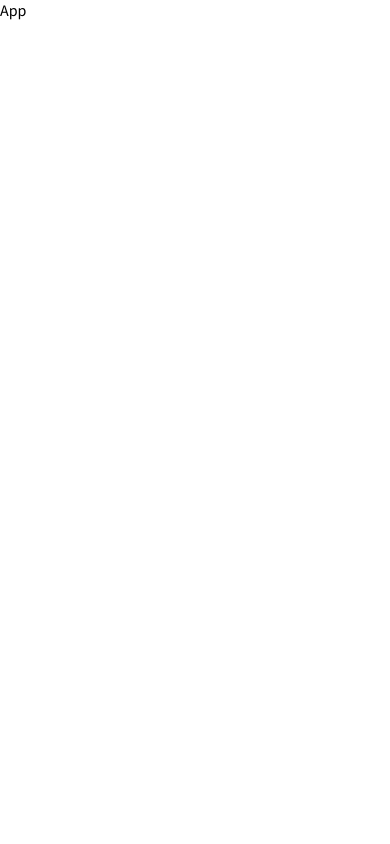
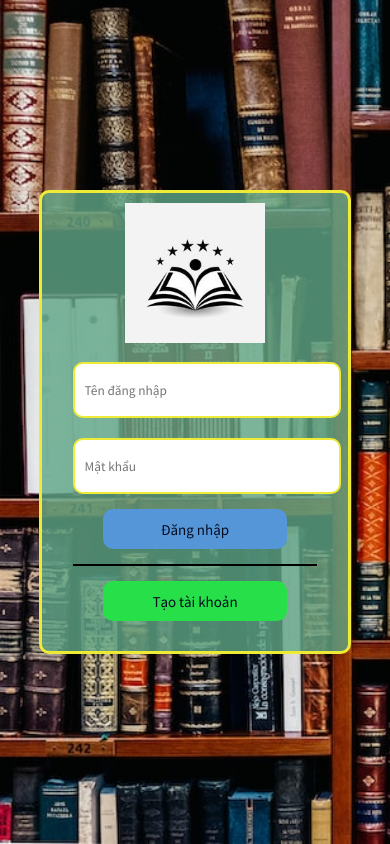
Before and after one commit to datism/library_management_fe, a React (Create React App) app: page /login in a window 390 px wide. Built offline with nearby package versions, Linux system fonts and the light colour scheme.

Commit message:
feat: login

```diff
--- a/src/App.js
+++ b/src/App.js
@@ -1,7 +1,16 @@
+import { BrowserRouter, Routes, Route } from 'react-router-dom';
+
 import './App.css';
+import Login from './pages/Login';
 
 function App() {
-  return <div>App</div>;
+  return (
+    <BrowserRouter>
+      <Routes>
+        <Route path="/login" element={<Login />} />
+      </Routes>
+    </BrowserRouter>
+  );
 }
 
 export default App;
--- /dev/null
+++ b/src/pages/Login.jsx
@@ -0,0 +1,102 @@
+import { useEffect, useState } from 'react';
+import { useNavigate } from 'react-router-dom';
+
+import './index.css';
+
+function Login() {
+  const [response, setResponse] = useState();
+  const navigate = useNavigate();
+
+  useEffect(() => {
+    document.addEventListener('keydown', handleEnter);
+
+    return () => document.removeEventListener('keydown', handleEnter);
+  });
+
+  var username, password;
+  const CheckValidate = () => {
+    username = document.getElementById('username').value;
+    let warning = document.getElementById('warning1');
+    // Show warning if username is empty
+    if (username) {
+      warning.classList.add('hidden');
+    } else warning.classList.remove('hidden');
+
+    password = document.getElementById('password').value;
+    warning = document.getElementById('warning2');
+    // Show warning if password is empty
+    if (password) {
+      warning.classList.add('hidden');
+    } else warning.classList.remove('hidden');
+  };
+
+  const handleLogin = async () => {
+    document.querySelector('#warning3').classList.add('hidden');
+    CheckValidate();
+
+    if (username && password) {
+      // login API
+
+      const res = {
+        accessToken: '',
+        username: 'duc',
+      };
+      setResponse(res);
+
+      if (typeof res === 'string') {
+        document.querySelector('#warning3').classList.remove('hidden');
+      } else {
+        localStorage.setItem('accessToken', res.accessToken);
+        localStorage.setItem('username', res.user.username);
+        navigate('/');
+      }
+    }
+  };
+
+  const handleSignup = () => {
+    navigate('/register');
+  };
+
+  const handleEnter = (e) => {
+    if (e.keyCode === 13) {
+      handleLogin();
+    }
+  };
+
+  return (
+    <div className="background">
+      <div className="login-box">
+        <img src="images/library.jpeg" alt="logo" className="logo" />
+        <input
+          id="username"
+          className="input-form"
+          placeholder="Tên đăng nhập"
+        />
+        <p id="warning1" className="warning hidden">
+          Cần nhập tên đăng nhập!!!
+        </p>
+        <input
+          id="password"
+          type="password"
+          className="input-form"
+          placeholder="Mật khẩu"
+        />
+        <p id="warning2" className="warning hidden">
+          Cần nhập mật khẩu!!!
+        </p>
+        <p id="warning3" className="warning hidden">
+          {typeof response === 'string' ? response : ''}
+        </p>
+        <button className="button-form button-blue" onClick={handleLogin}>
+          Đăng nhập
+        </button>
+        <div className="line"></div>
+        <button className="button-form button-green" onClick={handleSignup}>
+          Tạo tài khoản
+        </button>
+      </div>
+    </div>
+  );
+}
+
+export default Login;
--- /dev/null
+++ b/src/pages/index.css
@@ -0,0 +1,247 @@
+.background {
+  display: flex;
+  justify-content: center;
+  width: 100%;
+  height: 100%;
+  background: url('/public/images/login_layout.jpeg') no-repeat;
+  background-size: cover;
+  overflow-y: auto;
+  align-items: center;
+}
+
+.login-box {
+  display: block;
+  align-items: center;
+  text-align: center;
+  width: 360px;
+  height: max-content;
+  padding-bottom: 20px;
+  background-color: rgba(96, 167, 136, 0.8);
+  border: 3px solid rgb(238, 235, 55);
+  border-radius: 10px;
+}
+
+.register-box {
+  width: 90%;
+  max-width: 800px;
+  margin: auto;
+}
+
+.info {
+  display: flex;
+  margin: 0;
+  height: max-content;
+}
+
+.authen-info {
+  width: 35%;
+}
+
+.acc-info {
+  width: 55%;
+  margin: 0 30px 0 20px;
+  display: flex;
+  flex-direction: column;
+  align-items: center;
+}
+
+.acc-info .name-phone {
+  display: flex;
+  width: 100%;
+}
+
+.logo {
+  margin-top: 10px;
+  width: 140px;
+}
+
+.input-form {
+  border-radius: 10px;
+  border: 2px solid rgb(238, 235, 55);
+  background-color: white;
+  height: 44px;
+  width: 80%;
+  font-size: 12pt;
+  margin: 15px 10% 5px 10%;
+  padding-left: 10px;
+}
+
+.register-box .input-form {
+  margin: 15px 0 5px 20px;
+}
+
+#register-name {
+  margin-left: 0;
+}
+
+#register-phone {
+  width: 60%;
+}
+
+#register-email {
+  margin-left: 0;
+  width: 100%;
+}
+
+#register-gender {
+  display: flex;
+  height: 50px;
+  width: max-content;
+  margin: 15px 0 5px 0;
+  align-items: center;
+}
+
+.label-gender {
+  margin-right: 10px;
+}
+
+.login-box .warning {
+  width: 80%;
+  margin: 0 10%;
+  font-size: 12pt;
+  color: red;
+}
+
+.register-box .warning {
+  width: 90%;
+  margin: 0 20px;
+}
+
+.hidden {
+  display: none;
+}
+
+.button-form {
+  border-radius: 10px;
+  height: 40px;
+  width: 60%;
+  margin: 10px 20%;
+  font-size: 15px;
+  font-weight: 500;
+  border: 0;
+  color: rgb(6, 12, 32);
+}
+
+.register-box .button-form {
+  width: 30%;
+  margin: 20px 35%;
+}
+
+.button-blue {
+  background: rgb(84, 150, 215);
+}
+
+.button-blue:hover {
+  background: rgb(123, 183, 232);
+}
+
+.button-blue:active {
+  background: rgb(8, 88, 168);
+}
+
+.button-green {
+  background: rgb(39, 223, 73);
+}
+
+.button-green:hover {
+  background: rgb(140, 230, 140);
+}
+
+.button-green:active {
+  background: rgb(23, 112, 59);
+}
+
+.login-box .line {
+  background: black;
+  height: 2px;
+  width: 80%;
+  margin: 5px 10%;
+}
+
+.register-line {
+  background: black;
+  width: 3px;
+  margin: 20px 10px 0 10px;
+}
+
+/* Tablet & Mobile: width: 0 to 768px ~ 48em */
+@media only screen and (max-width: 48em) {
+  .info {
+    flex-direction: column;
+    align-items: center;
+  }
+
+  .authen-info {
+    width: 100%;
+  }
+
+  .register-box .input-form {
+    margin-left: 0;
+  }
+
+  .register-line {
+    width: 80%;
+    height: 3px;
+    margin-bottom: 10px;
+  }
+
+  .acc-info {
+    width: 80%;
+  }
+
+  #register-phone {
+    margin-left: 10px;
+  }
+}
+
+/* Tablet: width: 481px ~ 30.0625em to 768px ~ 48em */
+@media only screen and (min-width: 30.0625em) and (max-width: 48em) {
+  .login-box {
+    margin: auto auto auto auto;
+  }
+
+  .register-box {
+    width: 70%;
+    margin: 50px auto;
+  }
+}
+
+/* Mobile: width: <= 480px ~ 30em */
+@media only screen and (max-width: 30em) {
+  .login-box {
+    width: 80%;
+    margin: auto 10% auto 10%;
+  }
+
+  .register-box {
+    width: 90%;
+    margin: 50px auto;
+  }
+
+  .acc-info .name-phone {
+    flex-direction: column;
+  }
+
+  #register-name {
+    width: 100%;
+  }
+
+  #register-phone {
+    margin-left: 0;
+    width: 100%;
+  }
+
+  #register-gender {
+    height: 35px;
+  }
+
+  .input-form {
+    font-size: 10pt;
+    padding: 5px 10px;
+    height: 42px;
+  }
+
+  .warning {
+    font-size: 11pt;
+  }
+}
```
Also changed, not shown: public/images/library.jpeg (added), public/images/login_layout.jpeg (added).
